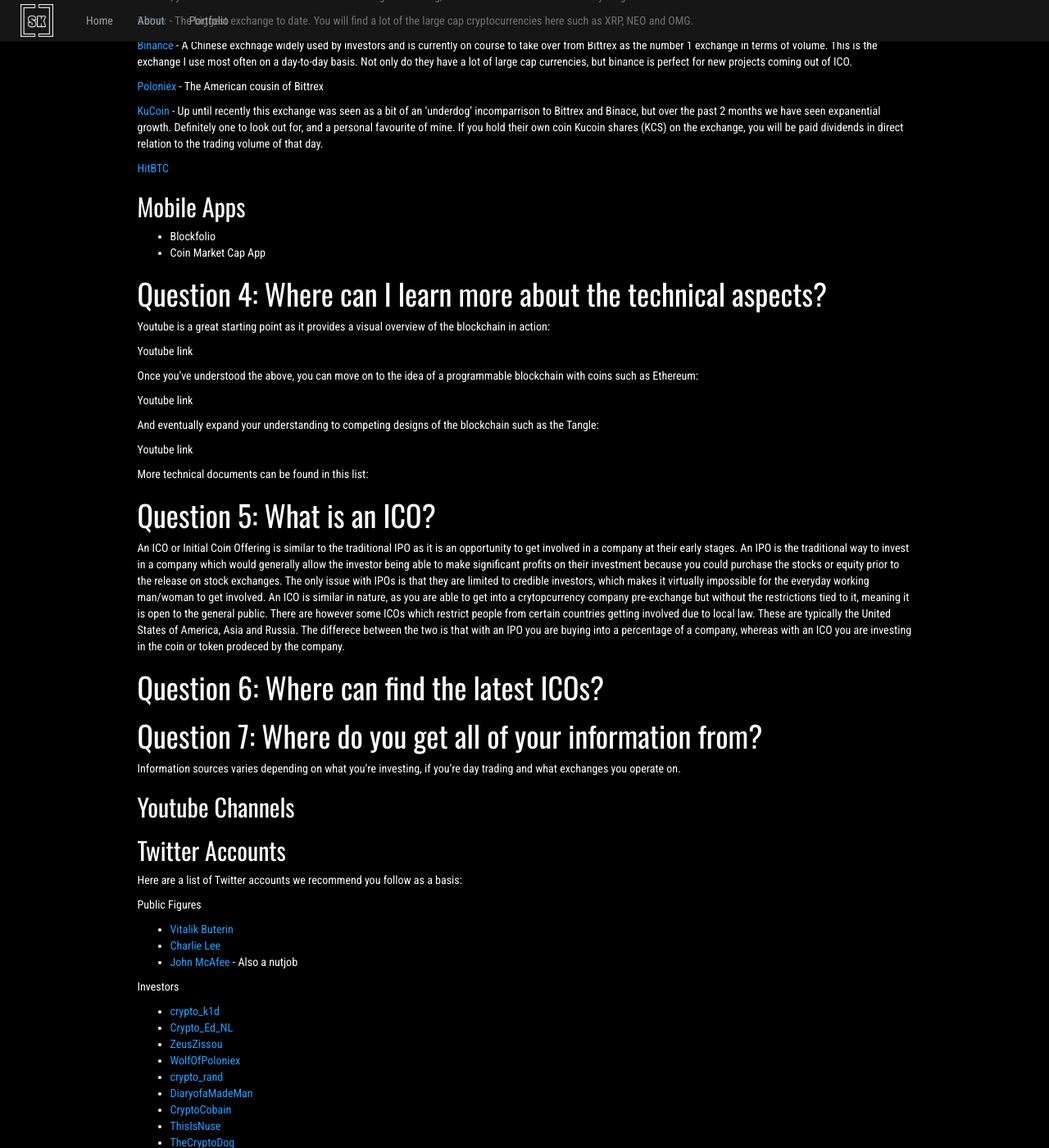
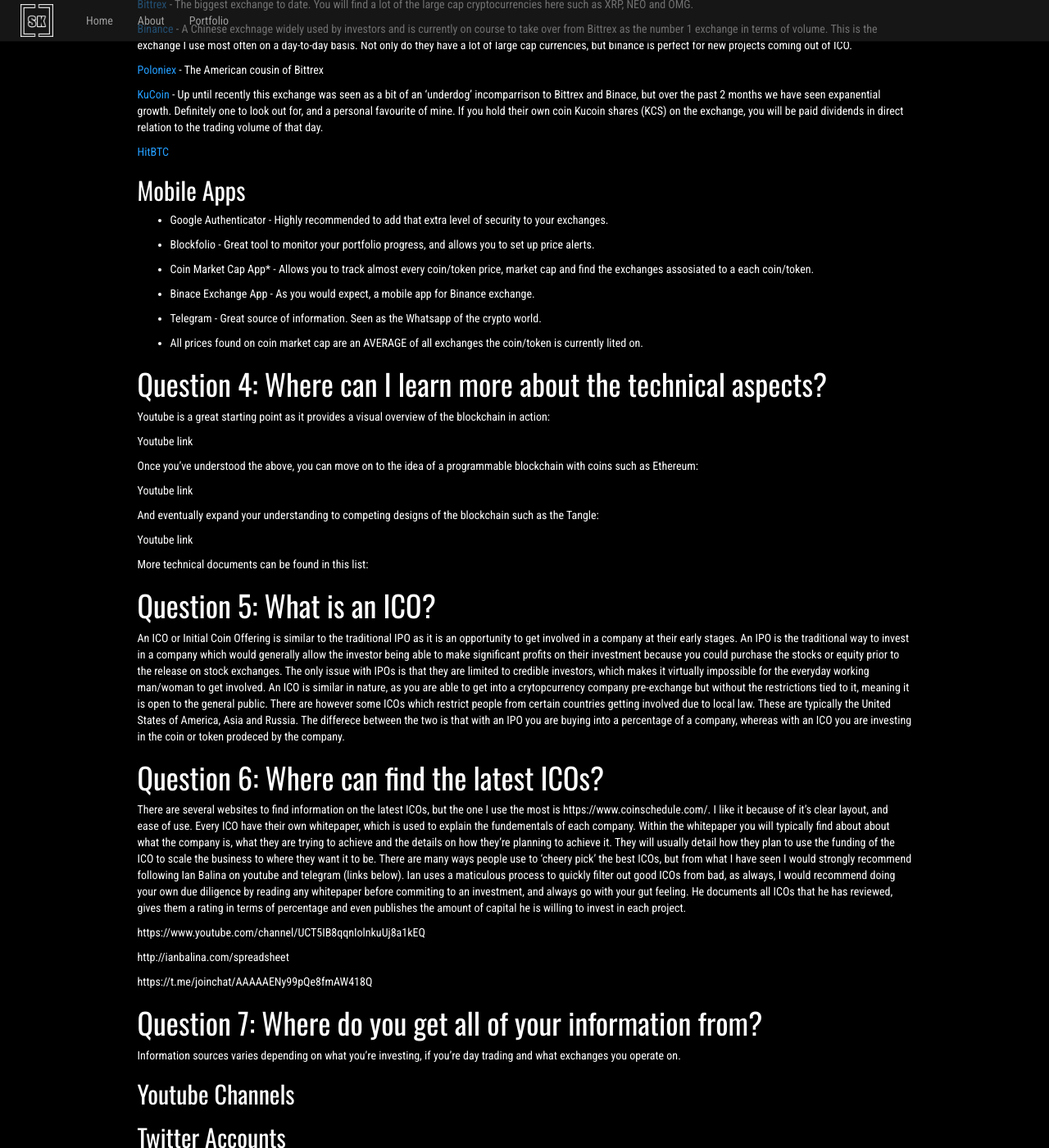
Before and after one commit to stevenkissack/stevokk.github.io, a Jekyll site: the page built from _pages/crypto-resources.md, in a window 1280 px wide and 1400 px high, scrolled down 1483 px. Shown: the whole window at 82% size. Built offline with Jekyll 4.4.1, drawn with Linux system fonts in a browser that asks for light colours; some of the changed text lies outside the part shown.

Commit message:
Updated Mobile apps and the ICO section

```diff
--- a/_pages/crypto-resources.md
+++ b/_pages/crypto-resources.md
@@ -54,8 +54,17 @@
 
 ## Mobile Apps
 
-- Blockfolio
-- Coin Market Cap App
+- Google Authenticator - Highly recommended to add that extra level of security to your exchanges.
+
+- Blockfolio           - Great tool to monitor your portfolio progress, and allows you to set up price alerts.
+
+- Coin Market Cap App* - Allows you to track almost every coin/token price, market cap and find the exchanges assosiated to a each                                coin/token.
+
+- Binace Exchange App  - As you would expect, a mobile app for Binance exchange.
+
+- Telegram             - Great source of information. Seen as the Whatsapp of the crypto world.
+
+* All prices found on coin market cap are an AVERAGE of all exchanges the coin/token is currently lited on.
 
 # Question 4: Where can I learn more about the technical aspects?
 
@@ -79,6 +88,15 @@
 An ICO or Initial Coin Offering is similar to the traditional IPO as it is an opportunity to get involved in a company at their early stages. An IPO is the traditional way to invest in a company which would generally allow the investor being able to make significant profits on their investment because you could purchase the stocks or equity prior to the release on stock exchanges. The only issue with IPOs is that they are limited to credible investors, which makes it virtually impossible for the everyday working man/woman to get involved. An ICO is similar in nature, as you are able to get into a crytopcurrency company pre-exchange but without the restrictions tied to it, meaning it is open to the general public. There are however some ICOs which restrict people from certain countries getting involved due to local law. These are typically the United States of America, Asia and Russia. The differece between the two is that with an IPO you are buying into a percentage of a company, whereas with an ICO you are investing in the coin or token prodeced by the company.
 
 # Question 6: Where can find the latest ICOs?
+
+There are several websites to find information on the latest ICOs, but the one I use the most is https://www.coinschedule.com/. I like it because of it's clear layout, and ease of use. Every ICO have their own whitepaper, which is used to explain the fundementals of each company. Within the whitepaper you will typically find about about what the company is, what they are trying to achieve and the details on how they're planning to achieve it. They will usually detail how they plan to use the funding of the ICO to scale the business to where they want it to be. There are many ways people use to 'cheery pick' the best ICOs, but from what I have seen I would strongly recommend following Ian Balina on youtube and telegram (links below). Ian uses a maticulous process to quickly filter out good ICOs from bad, as always, I would recommend doing your own due diligence by reading any whitepaper before commiting to an investment, and always go with your gut feeling. He documents all ICOs that he has reviewed, gives them a rating in terms of percentage and even publishes the amount of capital he is willing to invest in each project.
+
+https://www.youtube.com/channel/UCT5IB8qqnIolnkuUj8a1kEQ
+
+http://ianbalina.com/spreadsheet
+
+https://t.me/joinchat/AAAAAENy99pQe8fmAW418Q
+
 
 # Question 7: Where do you get all of your information from?
 
```
Also changed, not shown: other parts of _pages/crypto-resources.md (+1 -12 lines).
